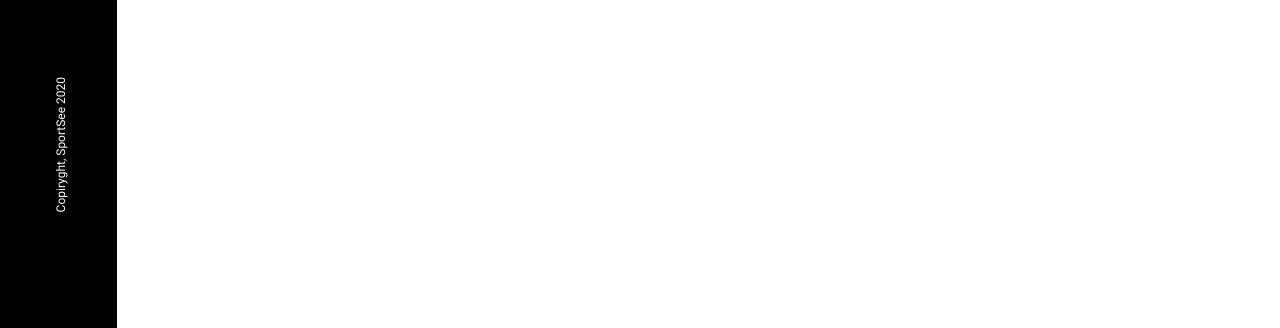
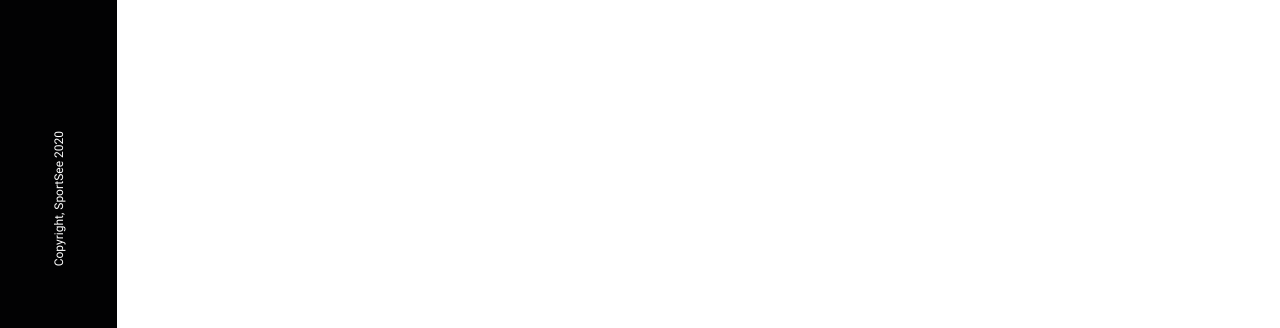
Before and after one commit to E2dgar/GabrielDavid_12_21072022, a React (Create React App) app: page / in a window 1280 px wide. Shown: the part 472-800 px from the top of the page. Built offline with nearby package versions, Linux system fonts and the light colour scheme.

Commit message:
Update footer

```diff
--- a/src/molecules/footer/index.css
+++ b/src/molecules/footer/index.css
@@ -1,6 +1,9 @@
 footer {
   grid-area: footer;
   background-color: var(--color-black-bg);
+  display: flex;
+  justify-content: center;
+  align-items: center;
 }
 
 footer p {
@@ -9,5 +12,7 @@ footer p {
   width: max-content;
   padding: 0;
   font-size: var(--font-12);
-  transform: rotate(-90deg) translate(-50%, -50%);
+  writing-mode: vertical-rl;
+  text-orientation: mixed;
+  transform: rotate(180deg)
 }
--- a/src/molecules/footer/index.jsx
+++ b/src/molecules/footer/index.jsx
@@ -3,7 +3,7 @@ import './index.css'
 const Footer = () => {
   return (
     <footer>
-     <p>Copiryght, SportSee 2020</p>
+     <p>Copyright, SportSee 2020</p>
     </footer>
   )
 }
```
